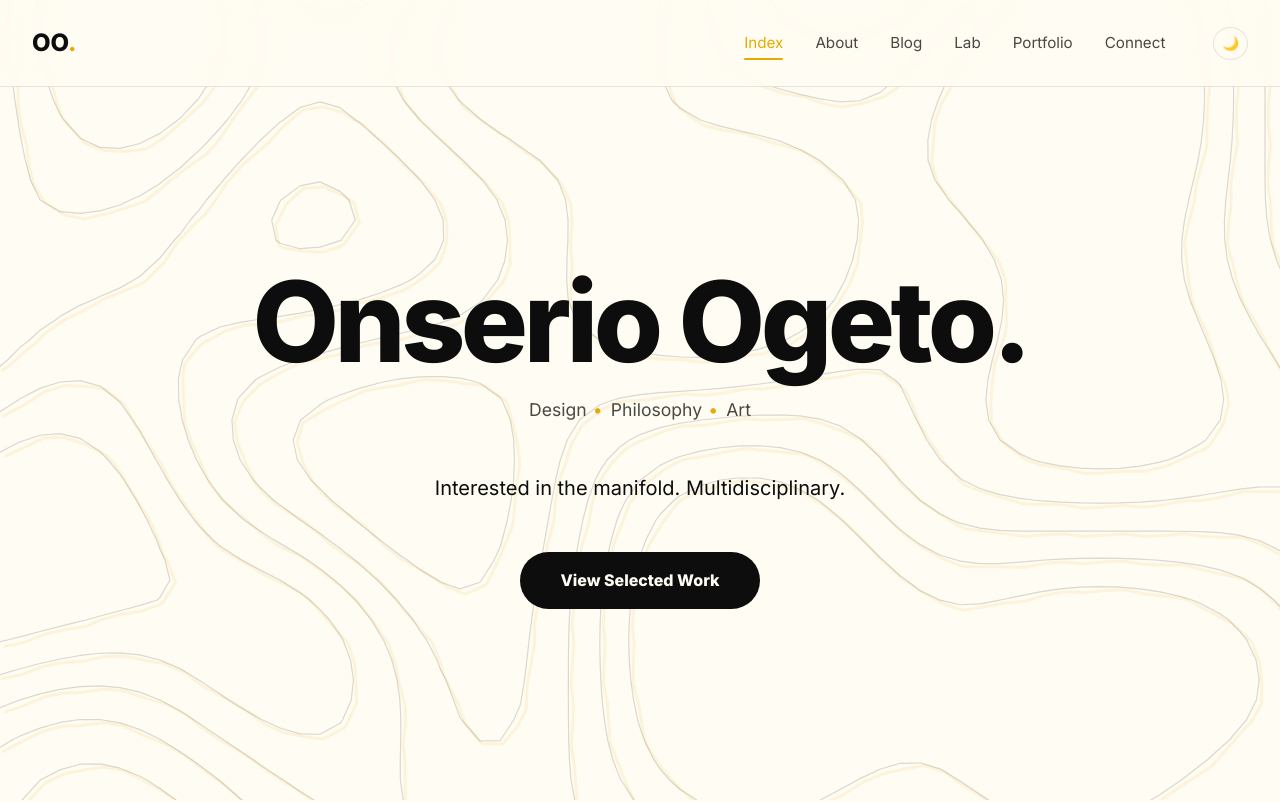
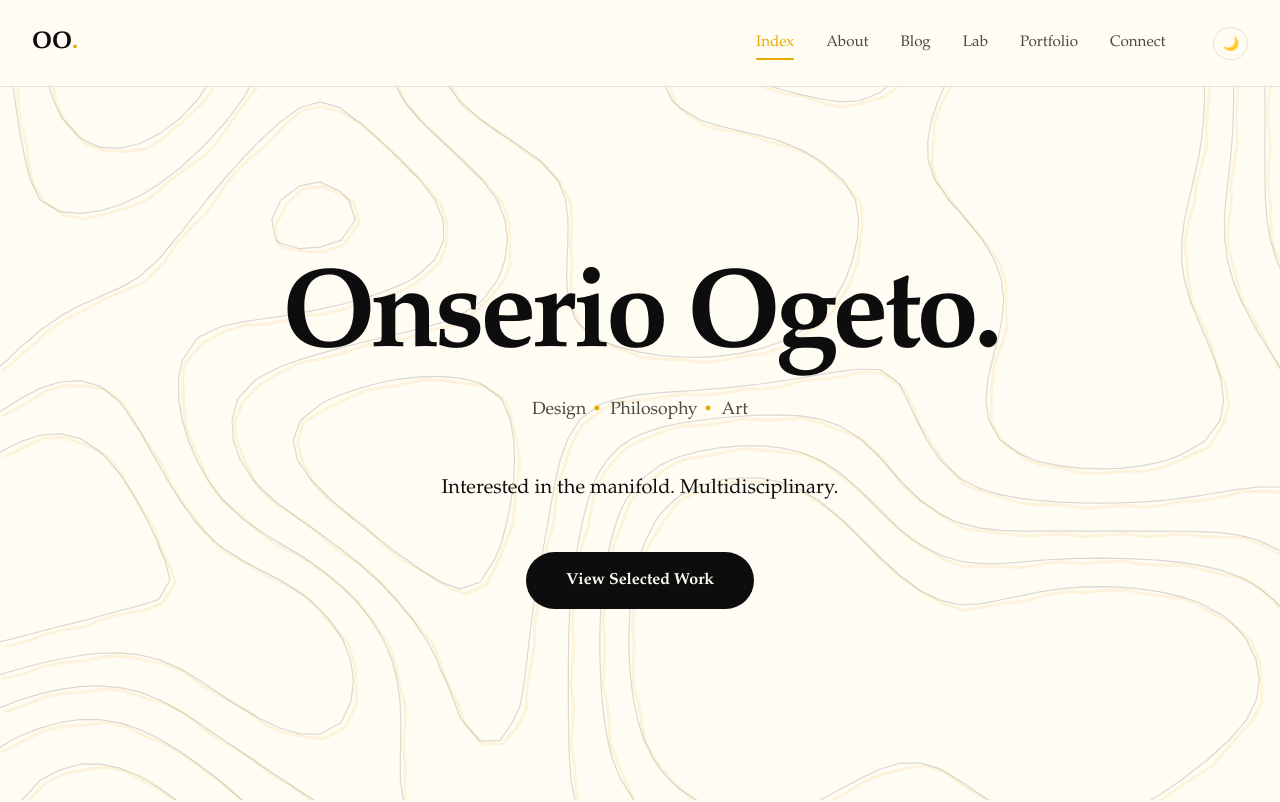
Before and after one commit to SaintAugustine99/Personal-Website-, a React (Vite) app in the folder my-new-website/frontend/frontend/: page / in a window 1280 px wide. Shown: the top 802 px of the page. Built offline with nearby package versions, Linux system fonts and the light colour scheme.

Commit message:
style: change global font to Book Antiqua

```diff
--- a/my-new-website/frontend/frontend/src/index.css
+++ b/my-new-website/frontend/frontend/src/index.css
@@ -29,7 +29,7 @@
 }
 
 body {
-    font-family: 'Inter', -apple-system, BlinkMacSystemFont, "Segoe UI", Roboto, sans-serif;
+    font-family: 'Book Antiqua', 'Palatino Linotype', 'Palatino', serif;
     background: var(--bg-dark);
     color: var(--text-primary);
     line-height: 1.6;
--- a/my-new-website/frontend/frontend/src/styles/GlobalStyles.js
+++ b/my-new-website/frontend/frontend/src/styles/GlobalStyles.js
@@ -2,7 +2,7 @@
 import { createGlobalStyle } from 'styled-components';
 
 export const GlobalStyles = createGlobalStyle`
-  @import url('https://fonts.googleapis.com/css2?family=Inter:wght@300;400;600;800&display=swap');
+  /* @import url('https://fonts.googleapis.com/css2?family=Inter:wght@300;400;600;800&display=swap'); - Removed for Book Antiqua */
 
   *, *::before, *::after {
     box-sizing: border-box;
--- a/my-new-website/frontend/frontend/src/styles/theme.js
+++ b/my-new-website/frontend/frontend/src/styles/theme.js
@@ -2,8 +2,8 @@
 
 const baseStyles = {
   fonts: {
-    heading: "'Inter', sans-serif",
-    body: "'Inter', sans-serif",
+    heading: "'Book Antiqua', 'Palatino Linotype', 'Palatino', serif",
+    body: "'Book Antiqua', 'Palatino Linotype', 'Palatino', serif",
   },
   // Pixel UI uses softer, larger shadows
   shadow: '0 4px 20px rgba(0, 0, 0, 0.08)',
```
